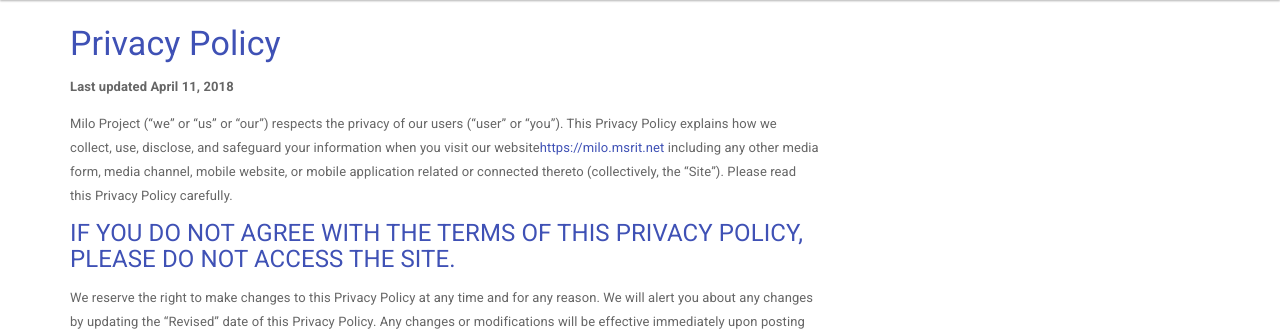
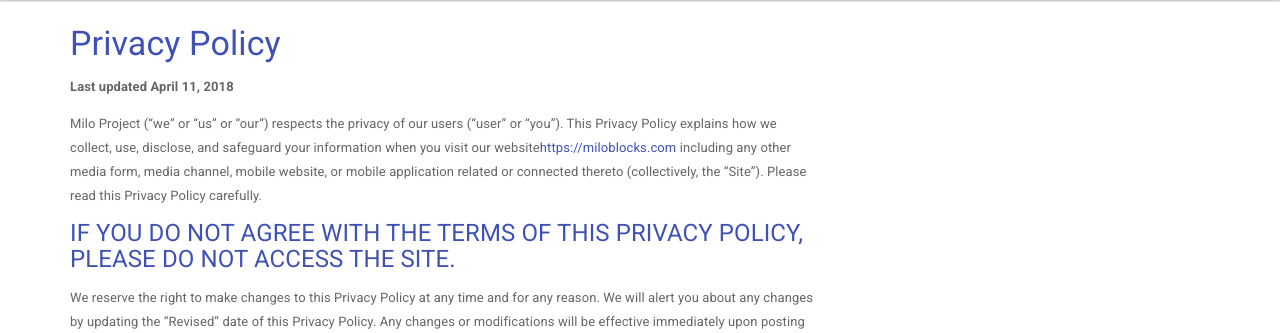
Before and after one commit to miloide/MiloServer, a Node server app: template views/privacy.pug in a window 1280 px wide. Shown: the part 68-401 px from the top of the page. Run offline with Node 20, Linux system fonts and the light colour scheme; the template is opened without the code that fills it, so the values that code supplies are empty; some libraries are stand-ins or nearby versions.

Commit message:
FIX: site url in terms

```diff
--- a/views/privacy.pug
+++ b/views/privacy.pug
@@ -53,7 +53,7 @@
                     strong Last updated April 11, 2018
                     p
                     | Milo Project (“we” or “us” or “our”) respects the privacy of our users (“user” or “you”). This Privacy Policy explains how we collect, use, disclose, and safeguard your information when you visit our website
-                    a(href='https://milo.msrit.net') https://milo.msrit.net
+                    a(href='https://miloblocks.com') https://miloblocks.com
                     |  including any other media form, media channel, mobile website, or mobile application related or connected thereto (collectively, the “Site”). Please read this Privacy Policy carefully.
                     h4 IF YOU DO NOT AGREE WITH THE TERMS OF THIS PRIVACY POLICY, PLEASE DO NOT ACCESS THE SITE.
                     p
--- a/views/terms.pug
+++ b/views/terms.pug
@@ -56,7 +56,7 @@
             | These Terms of Use constitute a legally binding agreement made between you, whether personally or on behalf of an entity
             div
             | (“you”) and Milo Project (“we,” “us” or “our”), concerning your access to and use of the
-            a(href='https://milo.msrit.net/') https://milo.msrit.net
+            a(href='https://miloblocks.com/') https://miloblocks.com
             |  website as well
             div
             | as any other media form, media channel, mobile website or mobile application related, linked, or otherwise connected
@@ -391,7 +391,7 @@
             div
             div
                 | We care about data privacy and security. Please review our Privacy Policy &nbsp;
-                a(href="milo.msrit.net/privacy") here
+                a(href="miloblocks.com/privacy") here
                 |. &nbsp; By using the Site, you
             div
                 | agree to be bound by our Privacy Policy, which is incorporated into these Terms of Use. Please be advised the Site is
```
